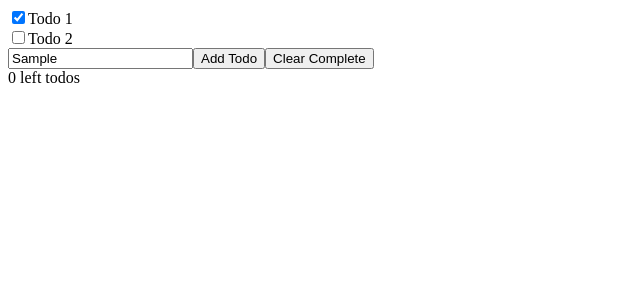
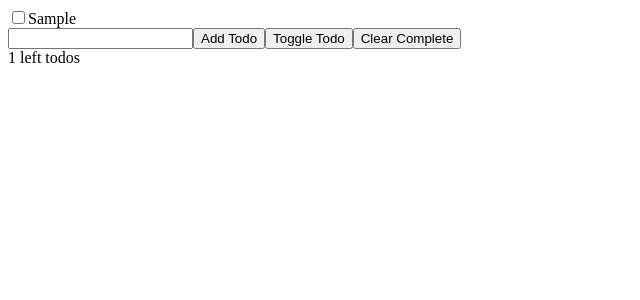
Before and after one commit to samirpatil2000/started-with-react, a React (Create React App) app: page / in a window 1280 px wide. Both pictures are taken after typing "Sample" into the empty fields and a click on the button "Add Todo". Shown: the top 300 px of the page, without its empty margins (0-640 px from the left). Built offline with nearby package versions, Linux system fonts and the light colour scheme.

Commit message:
Created Basic Todo APP

```diff
--- a/package.json
+++ b/package.json
@@ -9,6 +9,7 @@
     "react": "^18.2.0",
     "react-dom": "^18.2.0",
     "react-scripts": "5.0.1",
+    "uuid": "^9.0.0",
     "web-vitals": "^2.1.4"
   },
   "scripts": {
--- a/src/App.js
+++ b/src/App.js
@@ -1,15 +1,70 @@
-import React, {useState} from "react";
+import React, { useState, useRef, useEffect } from "react";
 import TodoList from "./TodoList";
 
+const MAX = 10e6;
+const LOCAL_STORAGE_KEY = 'todosApp.todo'
+const uuidv4 = function(){
+  return Math.floor(Math.random() * MAX)
+}
+
 function App() {
-  const [todos, setTodos] = useState([{id: 1, name:"Todo 1", complete: true}, {id: 2, name:"Todo 2", complete:false}])
+  const [todos, setTodos] = useState([])
+  const todoNameRef = useRef()
+
+  useEffect(() => {
+    const storedTodos = JSON.parse(localStorage.getItem(LOCAL_STORAGE_KEY))
+    console.log(storedTodos)
+    if (storedTodos) setTodos(storedTodos)
+  }, [])
+
+  useEffect(() => {
+    if (todos.length === 0) return
+    localStorage.setItem(LOCAL_STORAGE_KEY, JSON.stringify(todos))
+    console.log(todos, "Todos")
+  }, [todos])
+
+
+  function toggleTodo(id){
+    const newTodos = [...todos]
+    const todo = newTodos.find(
+      todo => todo.id === id
+    )
+    todo.complete = !todo.complete
+    setTodos(newTodos)
+  }
+
+  function handleAddTodo(e){
+      const name = todoNameRef.current.value
+      if (name === "" || name === NaN) return
+      setTodos(
+        prevTodos => {
+          return [...prevTodos, {id:uuidv4(), name: name, complete:false}]
+        }
+      )
+      todoNameRef.current.value = ""
+  }
+  function toggleAllTodo(){
+    todos.map(todo => toggleTodo(todo.id))
+  }
+
+  function clearCompleteTodo(){
+    const newTodos = todos.filter(todo => !todo.complete)
+    console.log(newTodos)
+    setTodos(newTodos)
+  }
+
+  function countTodos(){
+    return todos.filter(todo => todo.complete === false).length
+  }
+
   return (
     <>
-      <TodoList todos={todos}/>
-      <input type="text"/>
-      <button>Add Todo</button>
-      <button>Clear Complete</button>
-      <div>0 left todos</div>
+      <TodoList todos={todos} toggleTodo={toggleTodo}/>
+      <input ref={todoNameRef} type="text"/>
+      <button onClick={handleAddTodo}>Add Todo</button>
+      <button onClick={toggleAllTodo}>Toggle Todo</button>
+      <button onClick={clearCompleteTodo}>Clear Complete</button>
+      <div> {countTodos()} left todos</div>
     </>
   );
 }
--- a/src/Todo.js
+++ b/src/Todo.js
@@ -1,10 +1,13 @@
 import React from 'react'
 
-export default function Todo({todo}) {
+export default function Todo({todo, toggleTodo}) {
+    function handleTodoClick(){
+        toggleTodo(todo.id)
+    }
     return (
         <div>
             <label>
-            <input type="checkbox" checked={todo.complete}/>
+                <input type="checkbox" checked={todo.complete} onChange={handleTodoClick}/>
                 {todo.name}
             </label>
         </div>
--- a/src/TodoList.js
+++ b/src/TodoList.js
@@ -1,10 +1,10 @@
 import React, {useState} from 'react'
 import Todo from './Todo'
 
-export default function TodoList({ todos }) {
+export default function TodoList({ todos, toggleTodo }) {
   return (
       todos.map(todo => {
-        return <Todo key={todo.id} todo={todo}/>
+        return <Todo key={todo.id} toggleTodo={toggleTodo} todo={todo}/>
       })
   )
 }
```
Also changed, not shown: 1 other file (tests, documents, lock files or other folders). Lines whose indentation alone changed are shown as unchanged.
